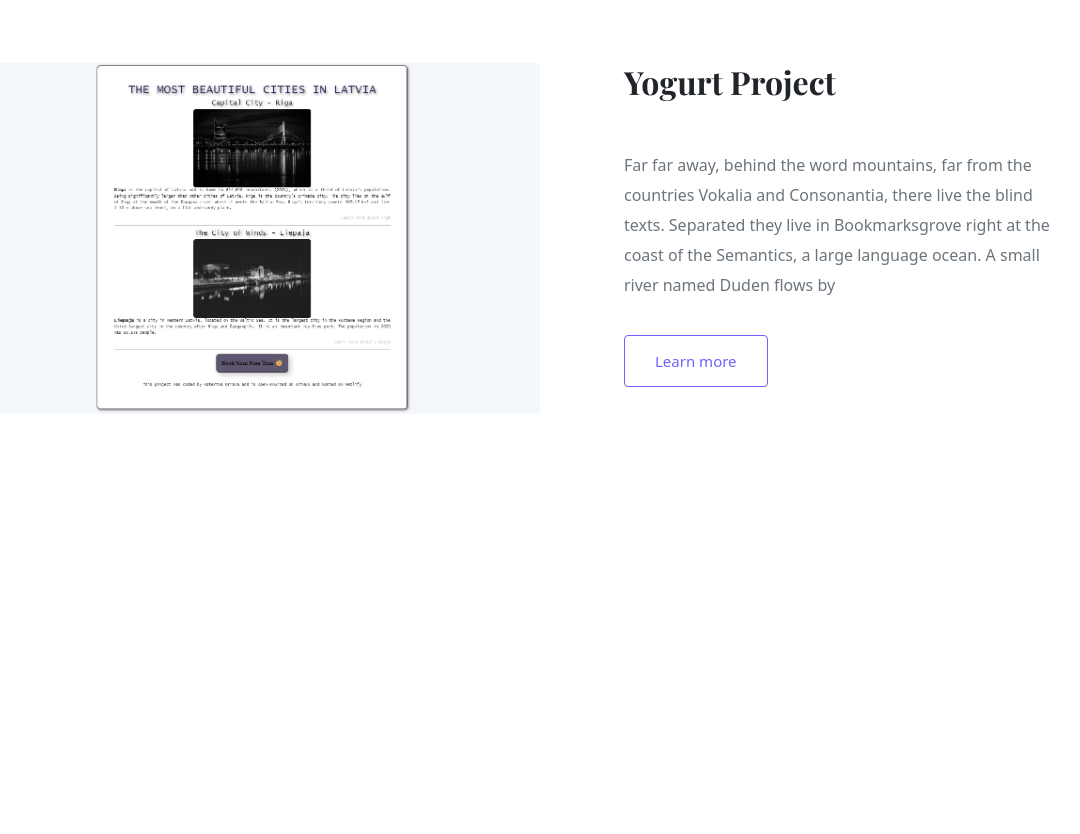
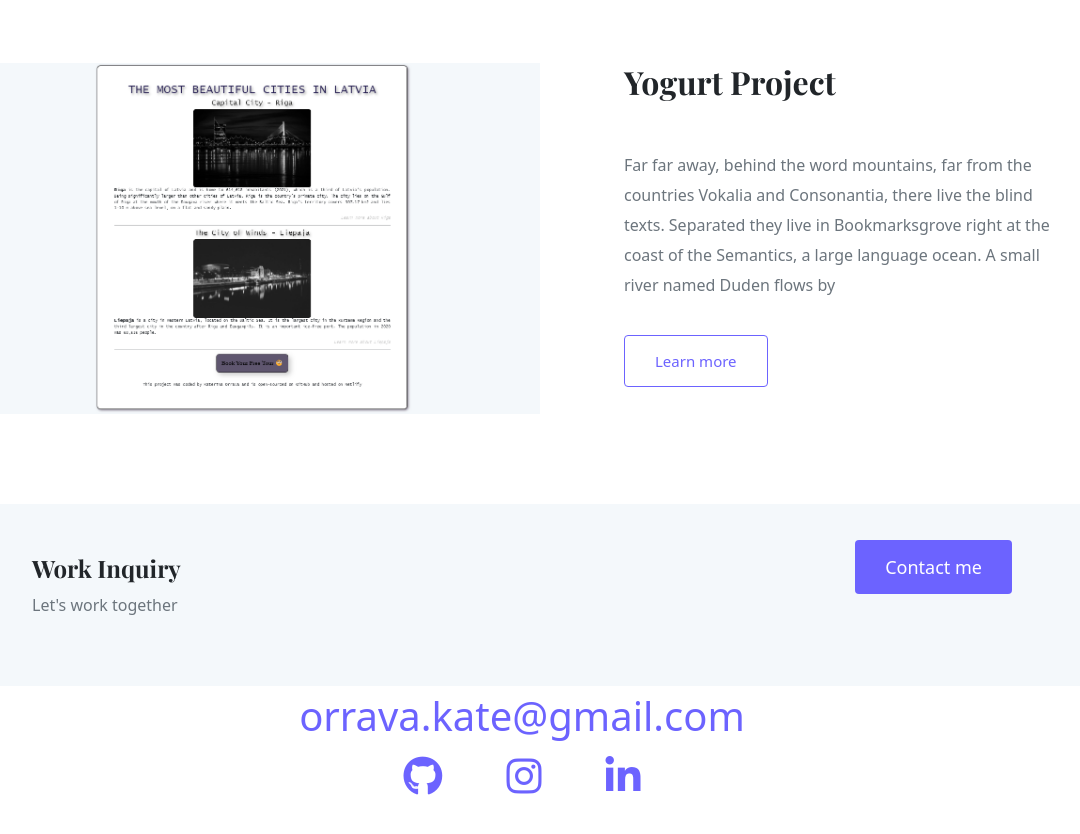
Before and after one commit to KateRiinaO/portfolio-project-ok, a plain HTML site: page index.html in a window 1280 px wide. Shown: the part 1080-1914 px from the top of the page, without its empty margins (88-1168 px from the left). Before the commit the page ends 1554 px from the top, so only its background shows below. Drawn offline with nearby package versions, Linux system fonts and the light colour scheme.

Commit message:
Adding social links in the footer

```diff
--- a/index.html
+++ b/index.html
@@ -107,6 +107,26 @@
         </div>
       </div>
       </div>
+
+      <footer>
+<div class="contact-box d-flex justify-content-between">
+  <div><h4>Work Inquiry</h4>
+<p class="text-muted">Let's work together</p></div>
+<div><a href="" class="btn-branding">Contact me</a></div>
+
+</div>
+
+<div class="social-links text-center">
+  <a href="mailto:orrava.kate@gmail.com" class="e-mail-link text-decoration-none" >orrava.kate@gmail.com</a>
+<br>
+  <a href="https://github.com/KateRiinaO" target="_blank"><i class="fa fa-github" aria-hidden="true"></i></a>
+  <a href="https://www.instragram.com/kate666riina" target="_blank"><i class="fa fa-instagram" aria-hidden="true"></i></a>
+  <a href="https://www.linkedin.com/in/katerina-orrava"target="_blank"><i class="fab fa-linkedin-in" ></i></a>
+</div>
+
+
+
+      </footer>
     </div>
   </body>
 </html>
--- a/style/portfolio.css
+++ b/style/portfolio.css
@@ -57,6 +57,9 @@
 
 h2 {
   font-size: 64px;
+}
+h4 {
+  font-size: 50px;
 }
 p {
   font-weight: normal;
@@ -144,6 +147,34 @@
 .work-img {
   max-height: 200px;
 }
+
+footer {
+  padding-top: 30px;
+  margin-bottom: 30px;
+}
+
+footer .contact-box {
+  background-color: var(--secondary-color);
+  padding: 50px 120px;
+  border-radius: 10px;
+}
+footer .btn-branding {
+  margin-top: 70px !important;
+}
+
+footer a {
+  text-decoration: none;
+  font-size: 40px;
+  text-align: center;
+  margin-right: 60px;
+  margin-top: 10px;
+  color: var(--branding-color);
+}
+
+footer a:hover {
+  color: #40b385;
+}
+
 @media (max-width: 960px) {
   .logo-small {
     display: block;
@@ -178,6 +209,3 @@
     padding: 5px 10px;
   }
 }
-img:hover {
-  filter: grayscale(100%);
-}
```
